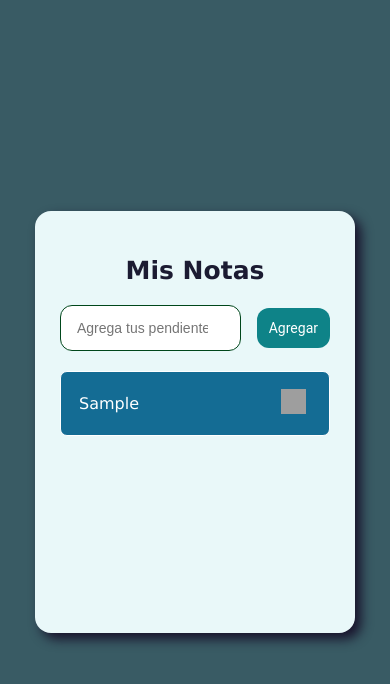
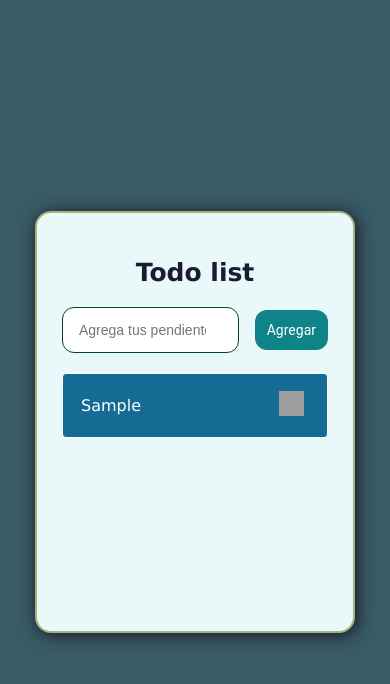
Before and after one commit to Daniel-Barrios-J/todo-app, a React (Create React App) app: page / in a window 390 px wide. Both pictures are taken after typing "Sample" into the empty fields and a click on the button "Agregar". Shown: the top 684 px of the page. Built offline with nearby package versions, Linux system fonts and the light colour scheme; grey boxes are pictures that could not be loaded.

Commit message:
styles: responsive

```diff
--- a/src/App.js
+++ b/src/App.js
@@ -18,8 +18,9 @@ const TodoList = styled.div`
   background-color: #E9F8F9;
   padding: 25px;
   border-radius: 16px;
-  box-shadow: 6px 6px 12px #18122B;
+  box-shadow: 2px 2px 16px #18122B;
   color: white;
+  border: solid 2px #A1B57D;
   h1 {
     color: #1b1b32;
     font-size: 25px;
@@ -32,7 +33,7 @@ function App() {
   return (
     <AppContainer className="aplicacion-tareas">
       <TodoList className='tareas-lista-principal'>
-        <h1>Mis Notas</h1>
+        <h1>Todo list</h1>
         <Lista />
       </TodoList>
     </AppContainer>
--- a/src/stylesheets/tarea.css
+++ b/src/stylesheets/tarea.css
@@ -7,7 +7,7 @@
   display: flex;
   justify-content: space-between;
   align-items: center;
-  border-radius: 7px;
+  border-radius: 4px;
   border: 1px solid white;
   cursor: pointer;
 }
```
